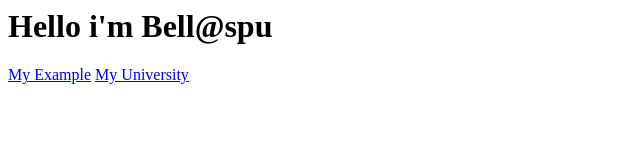
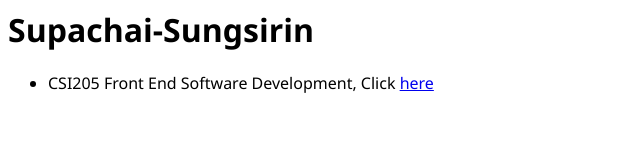
Before and after one commit to Supachai-Sungsirin/Supachai-Sungsirin.github.io, a plain HTML site: page index.html in a window 1280 px wide. Shown: the whole page, without its empty margins (0-640 px from the left). Drawn offline with Linux system fonts and the light colour scheme.

Commit message:
Update index.html

```diff
--- a/index.html
+++ b/index.html
@@ -1,3 +1,16 @@
-<h1>Hello i'm Bell@spu</h1>
-<a href='./Example'>My Example</a>
-<a href='https://www.spu.ac.th'>My University</a>
+<html>
+    <head>
+        <title>Supachai-Sungsirin</title>
+        <style>
+            body {
+                font-family: 'Segoe UI', Tahoma, Geneva, Verdana, sans-serif;}
+        </style>
+    </head>
+    <body>
+        <h1>Supachai-Sungsirin</h1>
+        <ul>
+            <li>CSI205 Front End Software Development, Click  <a href="https://Supachai-Sungsirin.github.io/_multipages">here</a></li>
+        </ul>
+
+    </body>
+</html>
```
